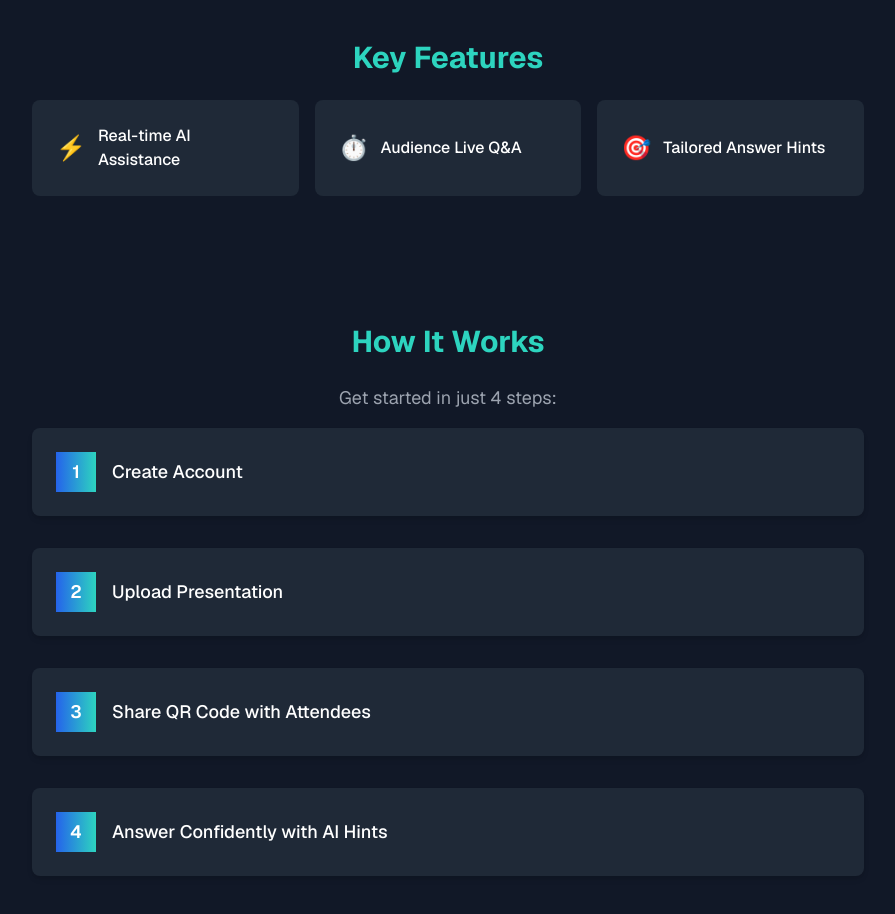
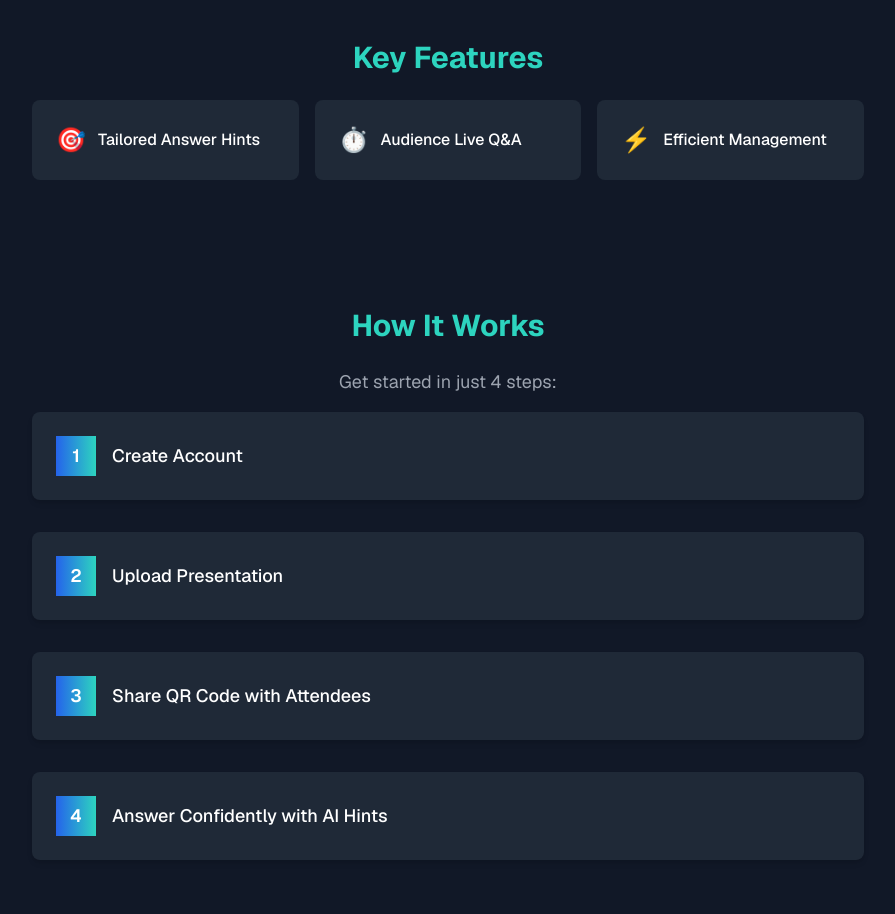
Before and after one commit to my-joshu/my-joshu, a Next.js app: page / in a window 1280 px wide. Shown: the part 920-1834 px from the top of the page, without its empty margins (192-1087 px from the left). Built offline with nearby package versions, Linux system fonts and the light colour scheme; no server answers.

Commit message:
Update README.md

```diff
--- a/app/page.tsx
+++ b/app/page.tsx
@@ -52,16 +52,16 @@
             </h2>
             <ul className="grid grid-cols-1 sm:grid-cols-3 gap-4">
               <li className="bg-gray-800 p-6 rounded-lg flex items-center space-x-3">
-                <span className="text-2xl">⚡</span>
-                <span className="font-medium">Real-time AI Assistance</span>
+                <span className="text-2xl">🎯</span>
+                <span className="font-medium">Tailored Answer Hints</span>
               </li>
               <li className="bg-gray-800 p-6 rounded-lg flex items-center space-x-3">
                 <span className="text-2xl">⏱️</span>
                 <span className="font-medium">Audience Live Q&A</span>
               </li>
               <li className="bg-gray-800 p-6 rounded-lg flex items-center space-x-3">
-                <span className="text-2xl">🎯</span>
-                <span className="font-medium">Tailored Answer Hints</span>
+                <span className="text-2xl">⚡</span>
+                <span className="font-medium">Efficient Management</span>
               </li>
             </ul>
           </section>
```
Also changed, not shown: 2 other files (tests, documents, lock files or other folders).
